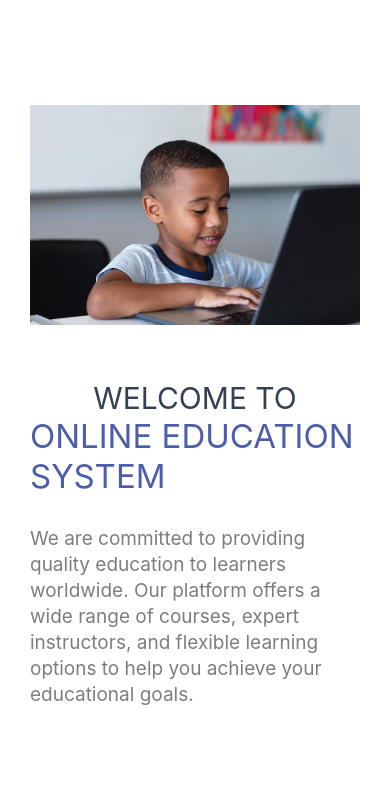
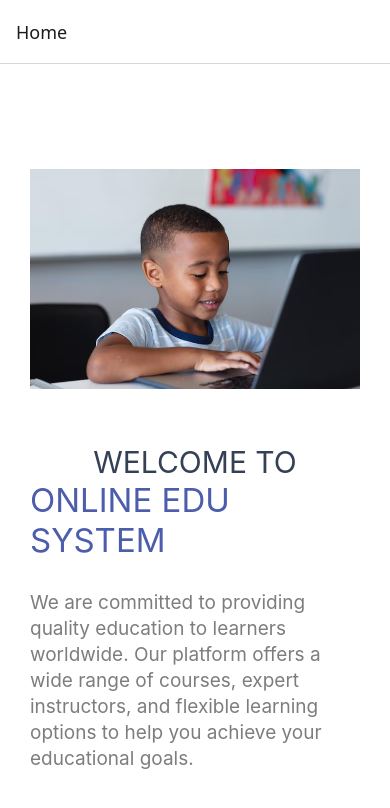
Before and after one commit to Shilpa3107/Online-Education-System, a React Native app: screen / in a window 390 px wide. Shown: the top 808 px of the page. Built offline with nearby package versions, Linux system fonts and the light colour scheme.

Commit message:
Implement React Navigation

```diff
--- a/App.js
+++ b/App.js
@@ -1,70 +1,20 @@
 import { StatusBar } from 'expo-status-bar';
 import { StyleSheet, Text, View , Image} from 'react-native';
 import Home from './src/screens/Home';
+import React from 'react';
+import { NavigationContainer } from '@react-navigation/native';
+import { createNativeStackNavigator } from '@react-navigation/native-stack';
+
 
 export default function App() {
-  const description = "We are committed to providing quality education to learners worldwide. Our platform offers a wide range of courses, expert instructors, and flexible learning options to help you achieve your educational goals.";
-  return (
-    <View style = {styles.mainContainer}>
-    <View style = {styles.homeTop}>
-      <Image style={styles.headerImage}
-      resizeMode='contain'
-      source={require('./assets/logo.jpg')}
-      />
-      <Text style={styles.mainHeader}>Welcome to</Text>
-      <Text style={[
-        styles.mainHeader,{
-           fontSize: 33,
-           color: '#4c5dab',
-           marginTop: 0
-      }
-      ]}>Online Education System</Text>
-      <Text style = {styles.paraStyle}>{ description }</Text>
-    </View>
 
-    </View>
-  );
+  const Stack = createNativeStackNavigator();
+
+  return <NavigationContainer>
+    <Stack.Navigator initialRouteName='Home'>
+      <Stack.Screen name="Home">
+      {(props) =><Home {...props} channelName={'Online Edu System'} />}
+      </Stack.Screen>
+    </Stack.Navigator>
+  </NavigationContainer>
 }
-
-const styles = StyleSheet.create({
- mainContainer:{
-  height: '100%',
-  display: 'flex',
-  justifyContent: 'space-between',
-  paddingHorizontal: 20,
-  backgroundColor: '#fff',
-  textAlign: 'center',
- },
-
- homeTop:{
-  display: 'flex',
-  justifyContent:'center',
-  alignItems: 'center',
-  paddingHorizontal:10,
- },
-
- headerImage:{
-  height: undefined,
-  width: '100%',
-  aspectRatio : 1,
-  display: 'flex',
-  alignItems:'stretch',
-  marginTop: 50,
-  borderRadius:40
- },
-
- mainHeader:{
-  fontSize: 30,
-  color: '#344055',
-  textTransform: 'uppercase',
- },
-
- paraStyle:{
-  textAlign: 'left',
-  fontSize: 19,
-  color: '#7d7d7d',
-  marginTop:30,
-  paddingBottom:50,
-  lineHeight: 26,
- }
-});
--- a/package.json
+++ b/package.json
@@ -10,11 +10,15 @@
     "web": "expo start --web"
   },
   "dependencies": {
+    "@react-navigation/native": "^7.1.18",
+    "@react-navigation/native-stack": "^7.3.27",
     "expo": "~54.0.13",
     "expo-status-bar": "~3.0.8",
     "react": "19.1.0",
     "react-dom": "19.1.0",
     "react-native": "0.81.4",
+    "react-native-safe-area-context": "~5.6.0",
+    "react-native-screens": "~4.16.0",
     "react-native-web": "^0.21.0"
   },
   "private": true
--- a/src/screens/Home.js
+++ b/src/screens/Home.js
@@ -1,14 +1,73 @@
-import { StyleSheet, Text, View } from "react-native";
+import { StyleSheet, Text, View, Image } from "react-native";
 import React from "react";
 
-const Home = () => {
-    return(
-        <View>
-            <Text>Welcome to Home Page</Text>
-        </View>
-    )
+
+const Home = (props) => {
+const description = "We are committed to providing quality education to learners worldwide. Our platform offers a wide range of courses, expert instructors, and flexible learning options to help you achieve your educational goals.";
+  return (
+    <View style = {styles.mainContainer}>
+    <View style = {styles.homeTop}>
+      <Image style={styles.headerImage}
+      resizeMode='contain'
+      source={require('../../assets/logo.jpg')}
+      />
+      <Text style={styles.mainHeader}>Welcome to</Text>
+      <Text style={[
+        styles.mainHeader,{
+           fontSize: 33,
+           color: '#4c5dab',
+           marginTop: 0
+      }
+      ]}>{props.channelName}</Text>
+      <Text style = {styles.paraStyle}>{ description }</Text>
+    </View>
+
+    </View>
+  );
 }
 
+const styles = StyleSheet.create({
+ mainContainer:{
+  height: '100%',
+  display: 'flex',
+  justifyContent: 'space-between',
+  paddingHorizontal: 20,
+  backgroundColor: '#fff',
+  textAlign: 'center',
+ },
+
+ homeTop:{
+  display: 'flex',
+  justifyContent:'center',
+  alignItems: 'center',
+  paddingHorizontal:10,
+ },
+
+ headerImage:{
+  height: undefined,
+  width: '100%',
+  aspectRatio : 1,
+  display: 'flex',
+  alignItems:'stretch',
+  marginTop: 50,
+  borderRadius:40
+ },
+
+ mainHeader:{
+  fontSize: 30,
+  color: '#344055',
+  textTransform: 'uppercase',
+ },
+
+ paraStyle:{
+  textAlign: 'left',
+  fontSize: 19,
+  color: '#7d7d7d',
+  marginTop:30,
+  paddingBottom:50,
+  lineHeight: 26,
+ }
+});
+
+
 export default Home;
-
-const styles = StyleSheet.create({})
```
Also changed, not shown: 1 other file (tests, documents, lock files or other folders).
